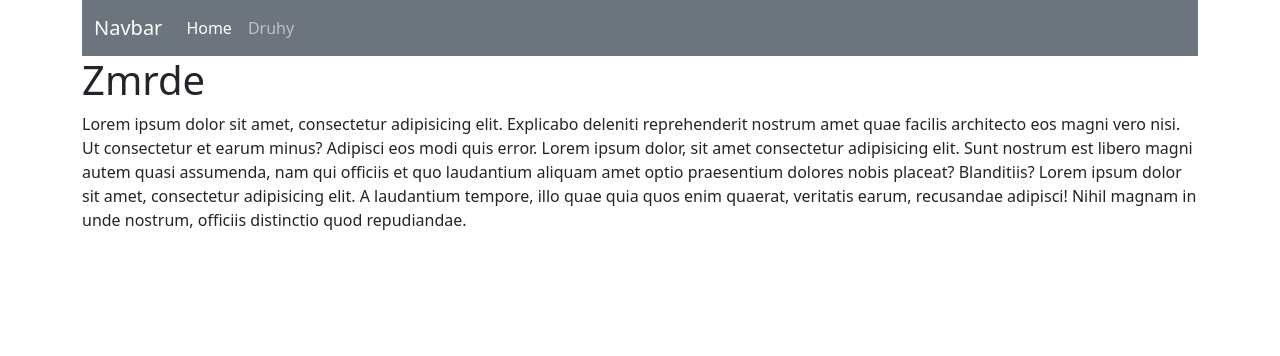
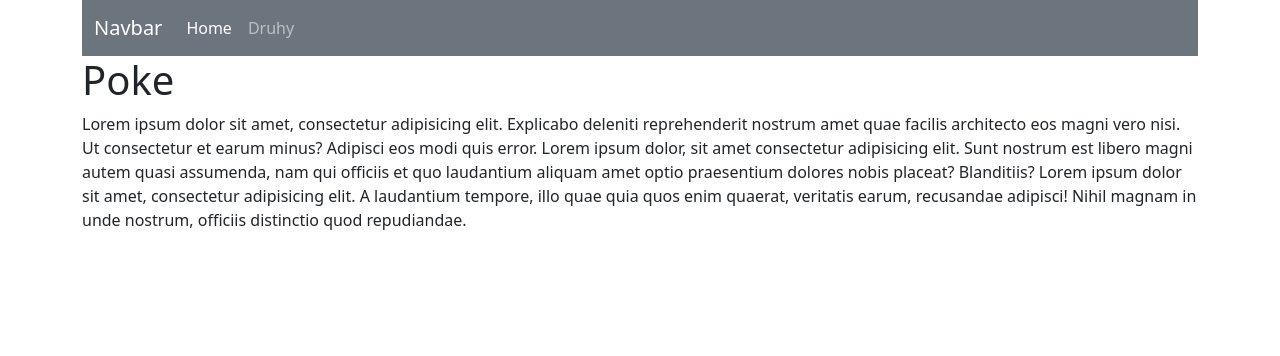
Before and after one commit to gyarab/2023_wa_sa_merkulov_gaflix, a Django app: page / in a window 1280 px wide. Shown: the top 356 px of the page. Run offline with Django 5.2, Linux system fonts and the light colour scheme.

```diff
--- a/filmy/templates/filmy/home.html
+++ b/filmy/templates/filmy/home.html
@@ -3,6 +3,6 @@
 {% block 'title' %}Home | {{block.super}}{% endblock %}
 
 {% block 'content' %}
-<h1>Zmrde</h1>
+<h1>Poke</h1>
 <p>Lorem ipsum dolor sit amet, consectetur adipisicing elit. Explicabo deleniti reprehenderit nostrum amet quae facilis architecto eos magni vero nisi. Ut consectetur et earum minus? Adipisci eos modi quis error. Lorem ipsum dolor, sit amet consectetur adipisicing elit. Sunt nostrum est libero magni autem quasi assumenda, nam qui officiis et quo laudantium aliquam amet optio praesentium dolores nobis placeat? Blanditiis? Lorem ipsum dolor sit amet, consectetur adipisicing elit. A laudantium tempore, illo quae quia quos enim quaerat, veritatis earum, recusandae adipisci! Nihil magnam in unde nostrum, officiis distinctio quod repudiandae.</p>
 {% endblock %}
```
